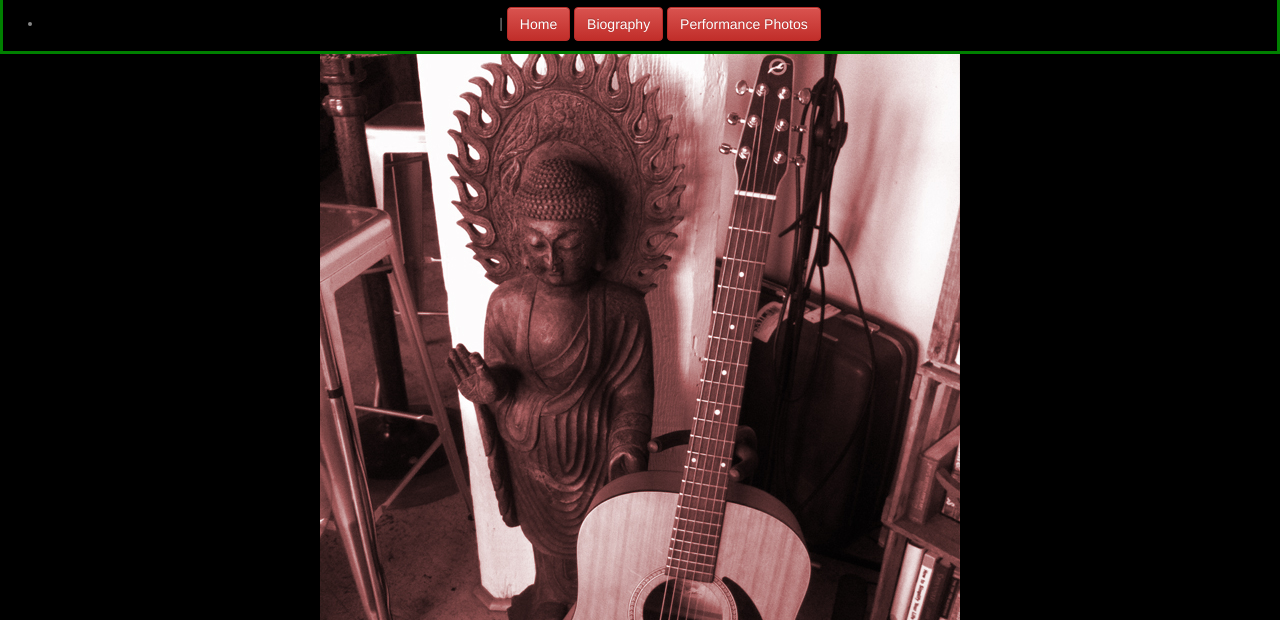
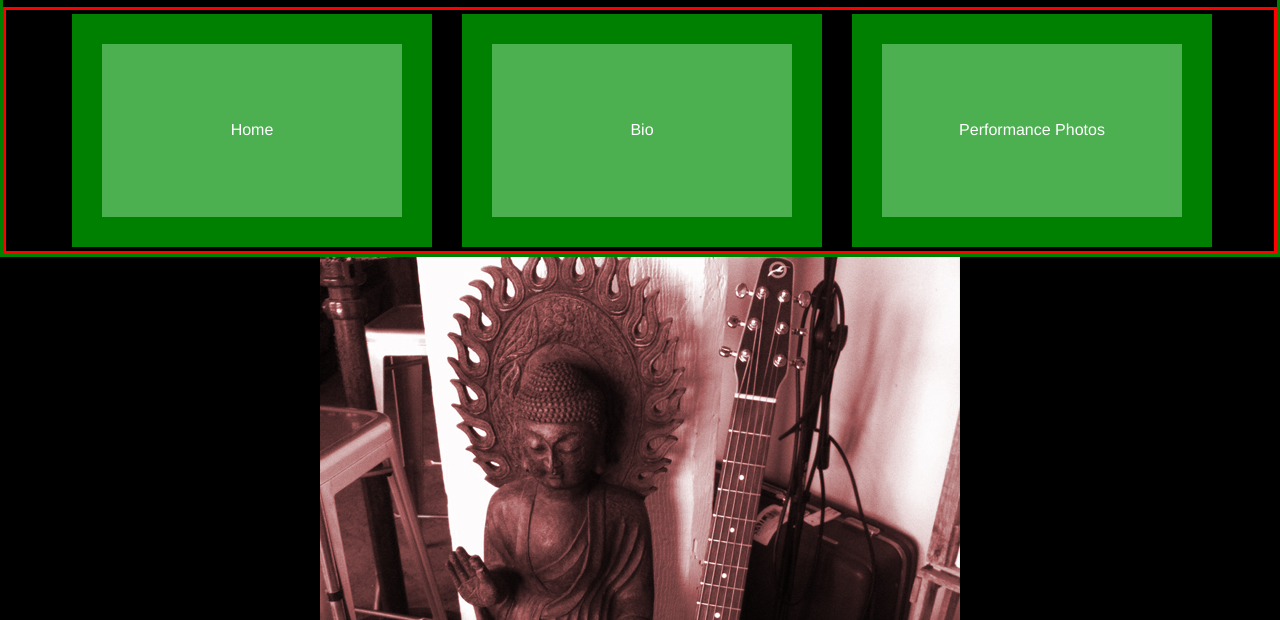
Before and after one commit to JonToler/JETbp, a plain HTML site: page music.html in a window 1280 px wide. Shown: the part 180-800 px from the top of the page. Drawn offline with nearby package versions, Linux system fonts and the light colour scheme.

Commit message:
adding in a touch button

```diff
--- a/music.html
+++ b/music.html
@@ -18,15 +18,29 @@
         	<h1>James Toler</h1>
         	<h2> Singer & Songwriter</h2>
         </a>
-        <div class="Navigation">
-          <nav>
-            <ul>
-              <li>|
-              <a href="index.html" class="btn btn-danger" role="button">Home</a>
-              <a href="bio.html" class="btn btn-danger" role="button">Biography</a>
-              <a href="picts.html" class="btn btn-danger" role="button">Performance Photos</a>
-                </ul>
-          </nav>
+        <div id="primary-content">
+          <div class="container">
+            <div class="row">
+              <div class="col-md-4">
+
+                <a href="index.html">
+                  <div class= "button">Home</div>
+                </a>
+              </div>
+
+              <div class="col-md-4">
+
+                <a href="bio.html">
+                  <div class= "button">Bio</div>
+                  </a>
+              </div>
+              <div class="col-md-4">
+                  <a href="picts.html" >
+                    <div class= "button">Performance Photos</div>
+                  </a>
+              </div>
+            </div>
+          </div>
         </div>
     </header>
     <div id="wrapper">
```
Also changed, not shown: bio.html (+24 -10 lines), index.html (+3 -2 lines), picts.html (+23 -10 lines).
